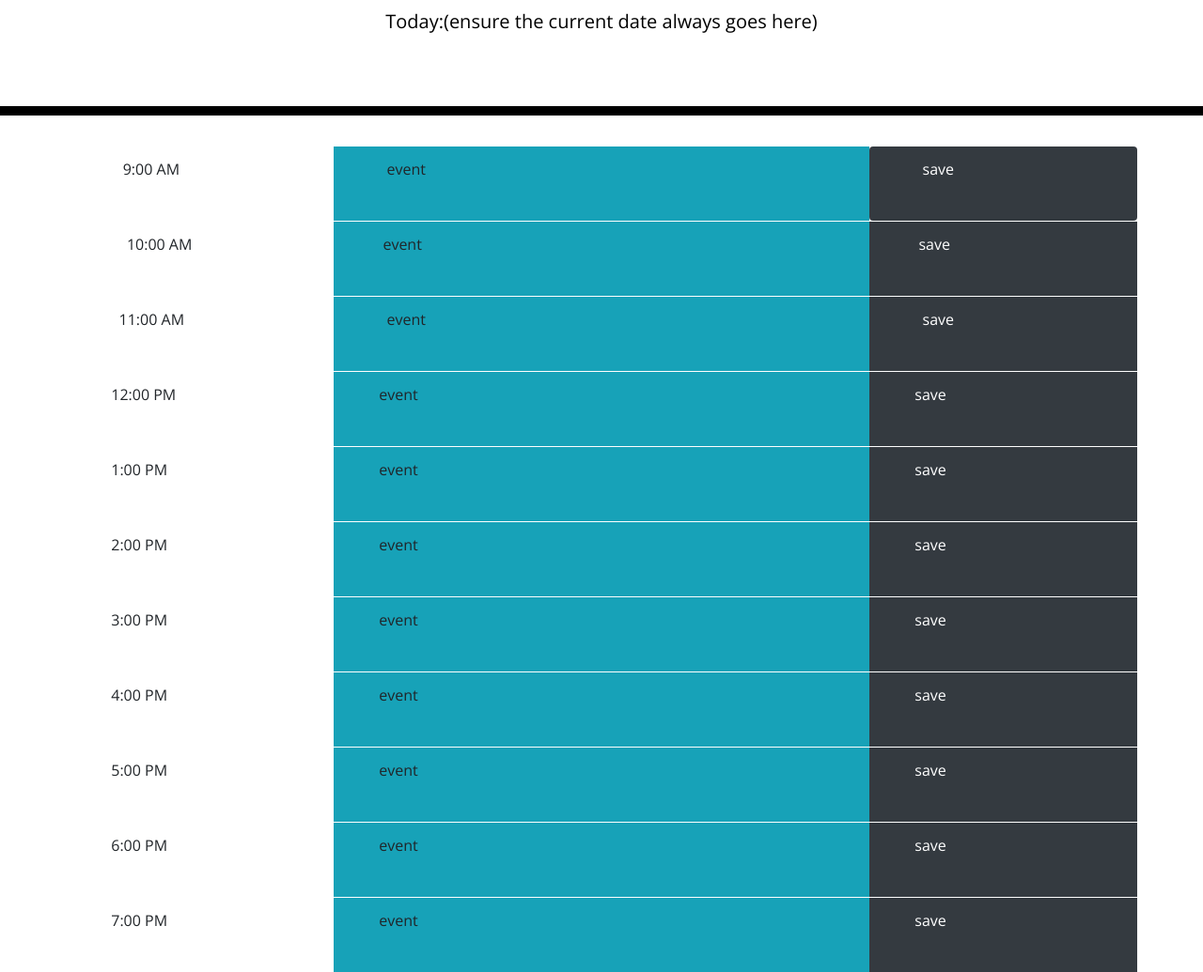
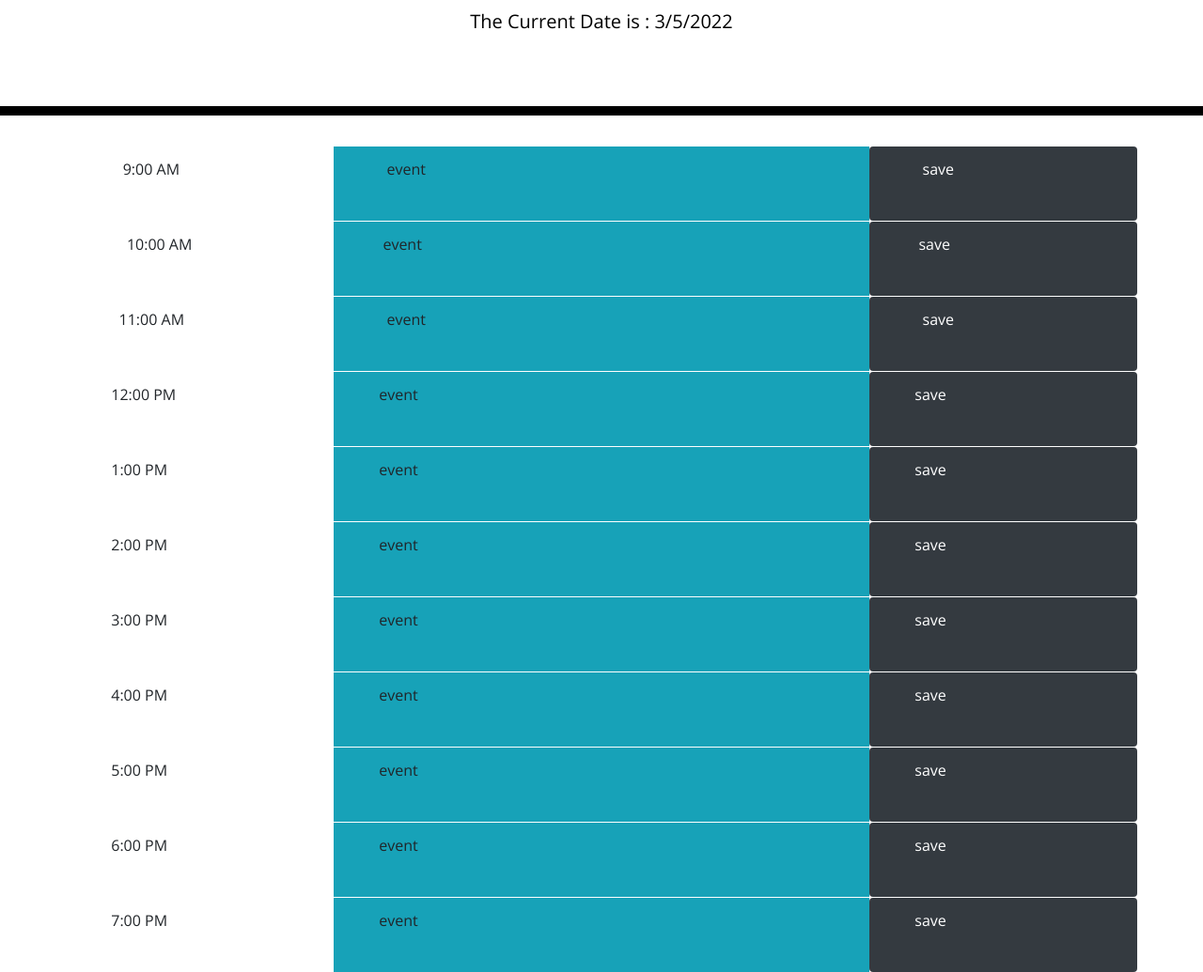
Before and after one commit to Jflo919/fantastic_work_day_scheduler, a plain HTML site: page Develop/index.html in a window 1280 px wide. Shown: the part 181-1216 px from the top of the page at 94% size. Drawn offline with nearby package versions, Linux system fonts and the light colour scheme.

Commit message:
Managed to get the current date to display on the top of the page

```diff
--- a/Develop/index.html
+++ b/Develop/index.html
@@ -27,7 +27,7 @@
       <h1 class="display-3">Work Day Scheduler</h1>
       <p class="lead">A simple calendar app for scheduling your work day</p>
       <!-- Javascript getelement by Id currentday and some code to dynamically generate current date-->
-      <p id="currentDay" class="lead">Today:(ensure the current date always goes here)</p>
+      <p id="currentDay" class="lead"></p>
     </header>
     <div class="container">
       <!-- Timeblocks go here -->
@@ -51,7 +51,7 @@
         <div class="col-6 bg-info">
          event
         </div>
-        <div class="col bg-dark text-white">
+        <div class="col bg-dark text-white rounded">
          save
         </div>
     </div>
@@ -63,7 +63,7 @@
         <div class="col-6 bg-info">
           event
         </div>
-        <div class="col bg-dark text-white">
+        <div class="col bg-dark text-white rounded">
           save
         </div>
     </div>
@@ -75,7 +75,7 @@
       <div class="col-6 bg-info">
         event
       </div>
-      <div class="col bg-dark text-white">
+      <div class="col bg-dark text-white rounded">
         save
       </div>
     </div>
@@ -87,7 +87,7 @@
       <div class="col-6 bg-info">
         event
       </div>
-      <div class="col bg-dark text-white">
+      <div class="col bg-dark text-white rounded">
         save
       </div>
     </div>
@@ -99,7 +99,7 @@
       <div class="col-6 bg-info">
         event
       </div>
-      <div class="col bg-dark text-white">
+      <div class="col bg-dark text-white rounded">
         save
       </div>
     </div>
@@ -111,7 +111,7 @@
       <div class="col-6 bg-info">
         event
       </div>
-      <div class="col bg-dark text-white">
+      <div class="col bg-dark text-white rounded">
         save
       </div>
     </div>
@@ -123,7 +123,7 @@
       <div class="col-6 bg-info">
         event
       </div>
-      <div class="col bg-dark text-white">
+      <div class="col bg-dark text-white rounded">
         save
       </div>
     </div>
@@ -135,7 +135,7 @@
       <div class="col-6 bg-info">
         event
       </div>
-      <div class="col bg-dark text-white">
+      <div class="col bg-dark text-white rounded">
         save
       </div>
     </div>
@@ -147,7 +147,7 @@
       <div class="col-6 bg-info">
         event
       </div>
-      <div class="col bg-dark text-white">
+      <div class="col bg-dark text-white rounded">
         save
       </div>
     </div>
@@ -159,7 +159,7 @@
       <div class="col-6 bg-info">
         event
       </div>
-      <div class="col bg-dark text-white">
+      <div class="col bg-dark text-white rounded">
         save
       </div>
     </div>
--- a/Develop/script.js
+++ b/Develop/script.js
@@ -1,7 +1,12 @@
 // Acquire whatever html element you want with jquery or javascript and save them as global variables here
+var todayDate = document.getElementById("currentDay");
 
 // Create a function to display current date on the top of the page, using either jquery and/or moment.js
-
+ var currentDate = new Date();
+ var cDay = currentDate.getDate();
+ var cMonth = currentDate.getMonth() + 1;
+ var cYear = currentDate.getFullYear();
+ todayDate.innerHTML = " The Current Date is " + " : " + cMonth + "/" + cDay + "/" + cYear;
 // Create a function to turn event block into text area
 
 // Create a function to turn text area back to a div or p element
```
